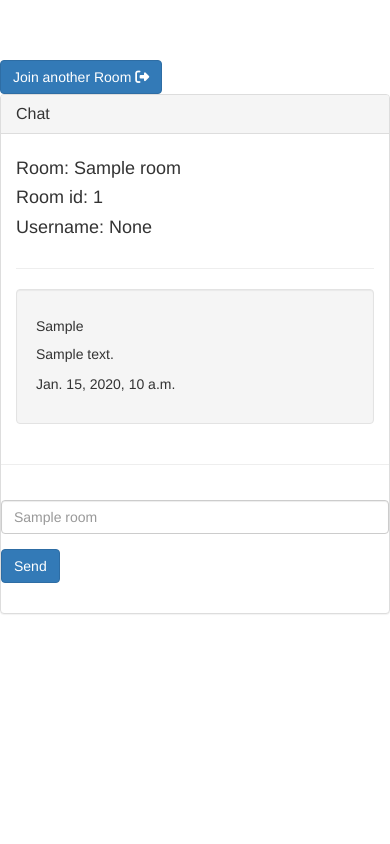
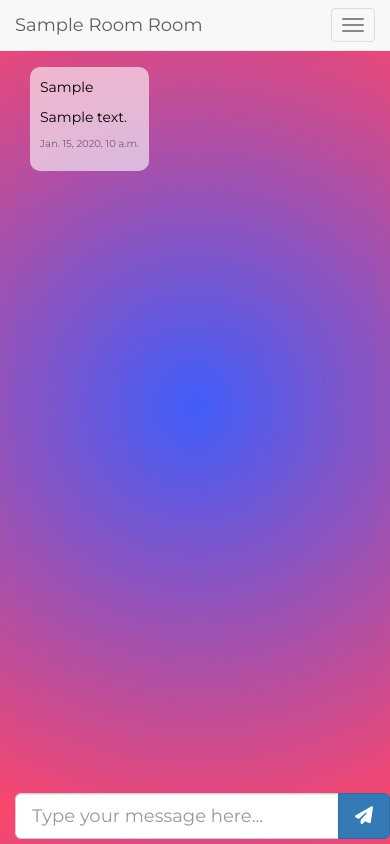
Before and after one commit to Jeff-mwangi/django_group_chat_application, a Django app: a page that uses templates/base.html in a window 390 px wide. Run offline with Django 4.2, Linux system fonts and the light colour scheme; tables that the repository leaves empty hold one stand-in row (values such as "Sample post"); some libraries are stand-ins or nearby versions.

Commit message:
changing text display

```diff
--- a/sudo_chat/views.py
+++ b/sudo_chat/views.py
@@ -13,11 +13,15 @@ def home(request):
             return redirect('/'+room_name+'/?username='+username)
         else:
             room = Room.objects.create(room_name=room_name)
-            user = User.objects.create(username=username)
-            user.save()
-            room.save()
-            messages.success(request,'Room created successfully')
-            return redirect('/'+room_name+'/?username='+username)
+            if User.objects.filter(username=username).exists():
+                messages.info(request,'Username already exists')
+                return redirect('/'+room_name+'/?username='+username)
+            else:
+                user = User.objects.create(username=username)
+                user.save()
+                room.save()
+                messages.success(request,'Room created successfully')
+                return redirect('/'+room_name+'/?username='+username)
     else:
         return render(request,'home.html')
 
--- a/templates/base.html
+++ b/templates/base.html
@@ -8,6 +8,8 @@
     <meta name="viewport" content="width=device-width, initial-scale=1.0">
     <!--  fontawesome -->
     <script src="https://kit.fontawesome.com/b73881b7c2.js" crossorigin="anonymous"></script>
+    <!-- font -->
+    <link href='https://fonts.googleapis.com/css?family=Montserrat' rel='stylesheet'>
     <!-- jquery -->
     <script src='https://cdnjs.cloudflare.com/ajax/libs/jquery/3.1.0/jquery.min.js'></script>
     <script src="https://cdnjs.cloudflare.com/ajax/libs/jQuery-slimScroll/1.3.8/jquery.slimscroll.min.js"></script>
@@ -16,8 +18,10 @@
 </head>
 
 <body>
-    <div class="main" style="margin-top:6rem;">
     <div class="container">
+        <div class="row">
+            <div class="col-md-12">
+                <div class="alert">
                 {% for message in messages %}
                 {% if message.tags == 'error' %}
                 <div class="alert alert-danger">
@@ -31,9 +35,81 @@
                     </div>
                     {% endfor %}
                 </div>
+            </div>
+            </div>
             {% block content%}{% endblock %}
         </div>
-    </div>
         <script src='https://cdnjs.cloudflare.com/ajax/libs/twitter-bootstrap/3.3.7/js/bootstrap.min.js'></script>
+
+        <style>
+            /* setting backgroud to dark mode */
+            body {
+
+                justify-content: center;
+                align-items: center;
+                background: rgb(63, 94, 251);
+                background: radial-gradient(circle, rgba(63, 94, 251, 1) 0%, rgba(252, 70, 107, 1) 100%);
+                font-family: 'Montserrat';
+            }
+            .alert{
+                margin-top: 3rem;
+                position: absolute;
+            }
+            .messages {
+                backdrop-filter: blur(10px);
+                -webkit-backdrop-filter: blur(10px);
+                border-radius: 1rem;
+                padding: 1.5rem;
+                margin-top: 5rem;
+                color: rgb(0, 0, 0);
+                height: 90vh;
+                overflow-y: scroll;
+            }
+            .message{
+                margin-bottom: 1rem;
+                background-color: rgb(255, 255, 255, 0.6);
+                padding: 1rem;
+                border-radius: 1rem;
+                width: fit-content;
+                max-width: 80%;
+                word-wrap: break-word;
+                display: block;
+                flex-direction: column;
+                overflow-y: hidden;
+
+
+            }
+            .message-out{
+                align-items: flex-start;
+                margin-left: auto;
+            }
+            .message-in{
+                align-items: flex-start;
+                margin-right: auto;
+            }
+            .message-timestamp{
+                font-size: 1rem;
+                color: rgb(0, 0, 0, 0.5);
+                margin-top: 0.5rem;
+                margin-bottom: 0.5rem;
+            }
+
+            #input {
+                position: fixed;
+                bottom: -1rem;
+            }
+            .glass {
+                width: 450px;
+                border-radius: 1rem;
+                background: rgb(255, 255, 255, 0.3);
+                backdrop-filter: blur(10px);
+                -webkit-backdrop-filter: blur(10px);
+                padding: 1.5rem;
+                color: #fff;
+                margin-top: 15%;
+            }
+        </style>
+
 </body>
+
 </html>
--- a/templates/room.html
+++ b/templates/room.html
@@ -2,81 +2,87 @@
 
 {% block content%}
 
-<!-- logout button -->
+<!-- memebers list in a navbar form -->
 <div class="row">
-    <div class="col-md-6 col-md-offset-3">
-        <a class="btn btn-primary" href="{%url 'home'%}">Join another Room <i class="fa fa-sign-out"></i></a>
+    <div class="col-md-12">
+        <div class="navbar navbar-default navbar-fixed-top">
+            <div class="navbar-header">
+                <button type="button" class="navbar-toggle" data-toggle="collapse" data-target=".navbar-collapse">
+                    <span class="icon-bar"></span>
+                    <span class="icon-bar"></span>
+                    <span class="icon-bar"></span>
+                </button>
+                <a href="#" class="navbar-brand ">{{room|title}} Room</a>
+            </div>
+            <div class="navbar-collapse collapse">
+                <ul class="nav navbar-nav">
+                    {% for text in texts %}
+                    <li><a href="#">{{ text.username }}</a></li>
+                    {% endfor %}
+                </ul>
+                <ul class="nav navbar-nav navbar-right ">
+                    <li><a href="#">Logged in as {{ username|title }}</a></li>
+                    <li><a href="{%url 'home'%}">Leave Room <i class="fa fa-sign-out"></i></a></li>
+                </ul>
             </div>
         </div>
-<!-- a form to enter the message and display it in real time -->
-<div class="row">
-    <div class="col-md-6 col-md-offset-3">
-        <div class="panel panel-default">
-            <div class="panel-heading">
-                <h3 class="panel-title">Chat</h3>
-            </div>
-            <!-- Room name and username -->
-            <div class="panel-body">
-                <div class="row">
-                    <div class="col-md-6">
-                        <h4>Room: {{ room }}</h4>
-                        <h4>Room id: {{ room.id }}</h4>
-                    </div>
-                    <div class="col-md-6">
-                        <h4>Username: {{ username }}</h4>
     </div>
 </div>
-                <hr>
+
 <!-- Display the messages -->
 <div class="row">
     <div class="col-md-12">
         <div class="messages">
             {% for text in texts %}
-                            <!-- display username, text and time -->
-                            <div class="row">
-                                <div class="col-md-12">
-                                    <div class="well">
-                                        <h5 class="">{{ text.username|title }}</h5>
+            {% if text.username == username %}
+            <div class="message message-out">
+                <div class="user">
+                    <p>You</p>
+                </div>
+                <div class="message-body">
+                    <div class="message-text">
                         <p>{{ text.text }}</p>
+                    </div>
+                    <div class="message-timestamp">
                         <p>{{ text.timestamp }}</p>
                     </div>
                 </div>
-                                {% endfor %}
+            </div>
+            {% else %}
+            <div class="message message-in">
+                <div class="user">
+                    <p>{{ text.username|title }}</p>
+                </div>
+                <div class="message-body">
+                    <div class="message-text">
+                        <p>{{ text.text }}</p>
+                    </div>
+                    <div class="message-timestamp">
+                        <p>{{ text.timestamp }}</p>
                     </div>
                 </div>
             </div>
-                    <hr>
-                    <!-- Form to send the message -->
-                    <div class="row">
-                        <div class="col-md-12">
+            {% endif %}
+            {% endfor %}
+        </div>
         <form id="post-form" action="">
             {% csrf_token %}
-                                <div class="form-group">
-                                    <input type="hidden" name="room_name" id="room_name" value="{{room}}" class="form-control">
-                                </div>
-                                <div class="form-group">
-                                    <input type="hidden" name="username" id="username" value="{{username}}" class="form-control"
-                                        placeholder="">
-                                </div>
-                                <div class="form-group">
+            <div class="form-group input-group input-group-lg" id="input">
                 <input type="text" name="text" id="text" class="form-control"
-                                        placeholder="{{room}}">
-                                </div>
-
-                                <div class="form-group">
-                                    <button type="submit" class="btn btn-primary">Send</button>
+                    placeholder="Type your message here...">
+                <span class="input-group-btn">
+                    <button class="btn btn-primary" type="submit">
+                        <i class="fa fa-send"></i>
+                    </button>
+                </span>
             </div>
         </form>
     </div>
 </div>
-                </div>
-            </div>
-        </div>
-    </div>
-</div>
+
 <script type="text/javascript">
     //ajax to send messages
-    $(document).on('submit', '#post-form',function(e){
+    $(document).on('submit', '#post-form', function (e) {
         e.preventDefault();
         $.ajax({
             url: '/send/',
@@ -95,4 +101,5 @@
     });
 </script>
 
+
 {% endblock content%}
```
Also changed, not shown: templates/home.html (+9 -10 lines). Lines whose indentation alone changed are shown as unchanged.
